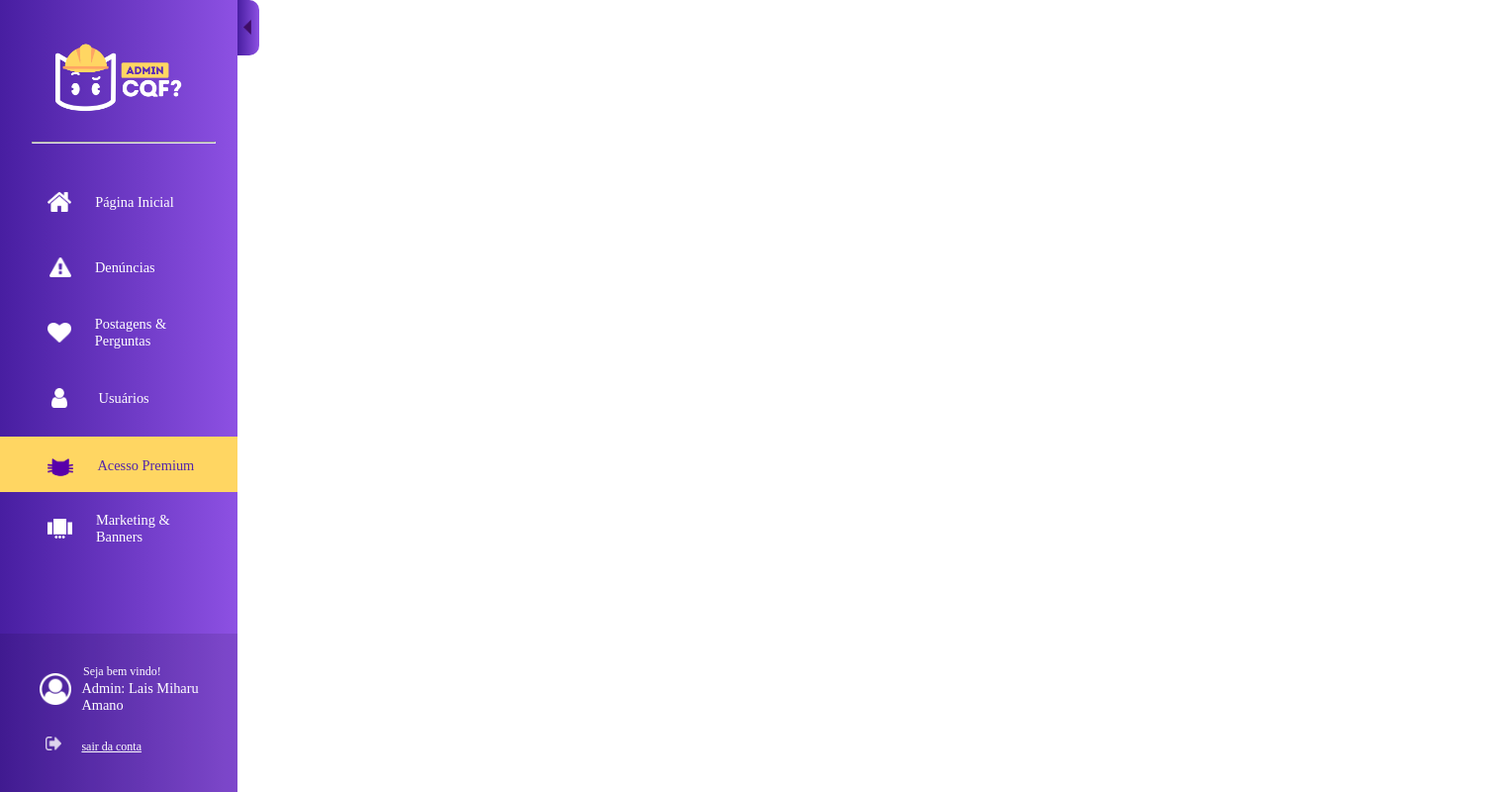
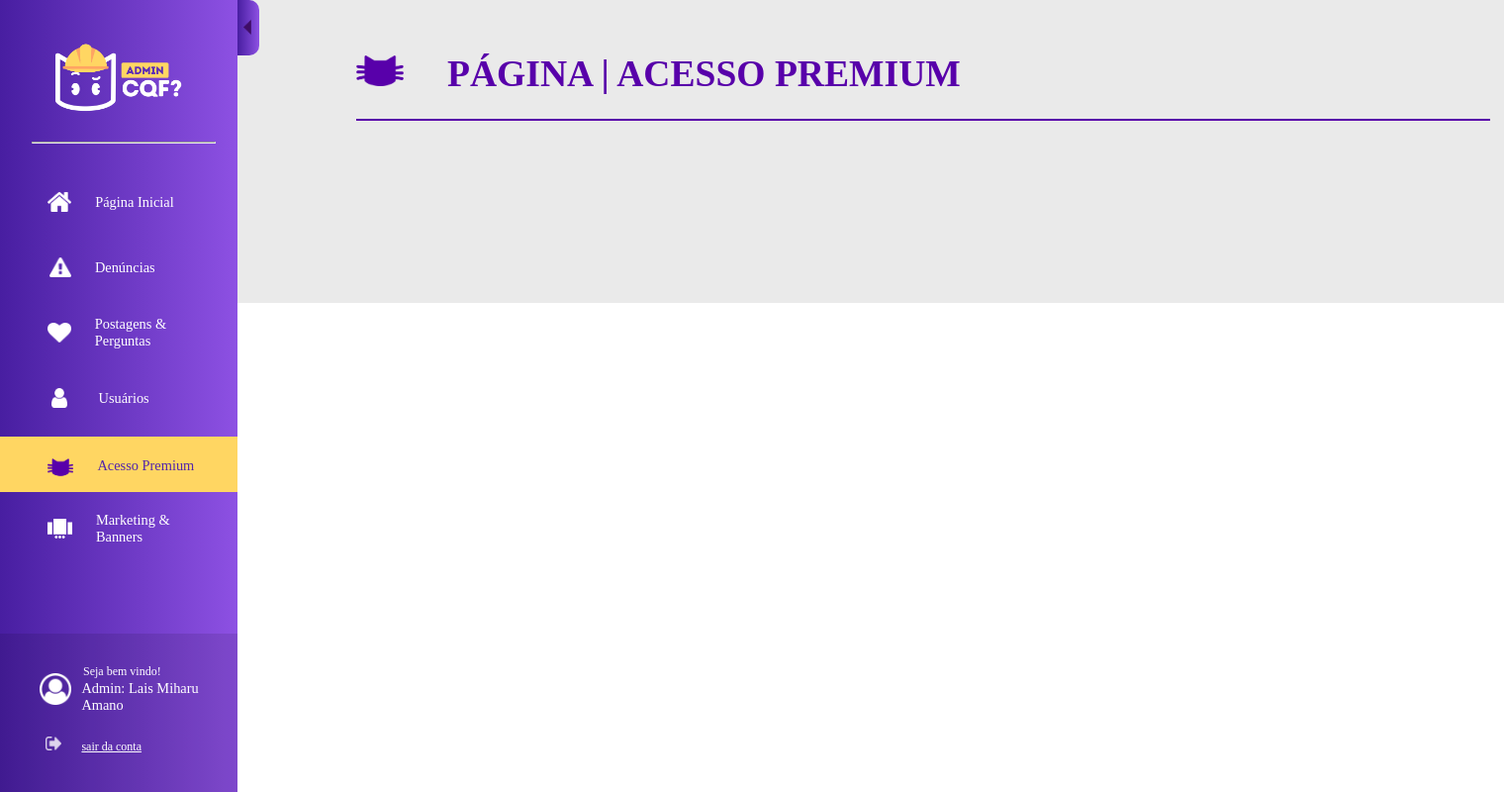
Before and after one commit to SofiaAlbuLima/COMO-QUE-FAZ, a Node server app: page /adm-premium in a window 1520 px wide. Shown: the whole page at 99% size. Run offline with Node 20, Linux system fonts and the light colour scheme.

Commit message:
tabelas administrativas - inicio 3

```diff
--- /dev/null
+++ b/app/public/css/style-adm-paginas.css
@@ -0,0 +1,35 @@
+main{
+    background-color: #EAEAEA;
+    padding: 3.3vh 0vh 10vh 22.5vh;
+}
+.imagem-pagina, .imagem-pagina-usuarios, .imagem-pagina-premium, .imagem-pagina-banners{
+    margin-right: 5vh;
+    display: inline-block;
+}
+.imagem-pagina{
+    width: 4vh;
+}
+.imagem-pagina-usuarios{
+    width: 3vh;
+}
+.imagem-pagina-premium{
+    width: 6vh;
+}
+.imagem-pagina-banners{
+    width: 5vh;
+}
+.titulo-pagina{
+    font-size: 4.7vh;
+    font-family: Heavitas;
+    color: #5800AA;
+    margin-bottom: 3vh;
+    display: inline-block;
+}
+.linha-pagina{
+    border: #5800AA 0.05vh solid;
+    width: 143vh;
+    margin-bottom: 3vh;
+}
+.conteudo-pagina{
+    width: 143vh;
+}
--- a/app/views/partial/administrar/adm-premium.ejs
+++ b/app/views/partial/administrar/adm-premium.ejs
@@ -7,14 +7,28 @@
    <meta name="viewport" content="width=device-width, initial-scale=1.0">
    <link rel="shortcut icon" href="imagens/favcon-adm.png" type="image/x-icon" />
 
+   <link rel="stylesheet" href="../css/style-adm-paginas.css">
+
    <title>Admin | Premium</title>
 </head>
 
 <body>
 
    <main>
+      <section class="conteudo-dispositivo mobile">
+      </section>
 
+      <section class="conteudo-dispositivo desktop">
+         <section class="titulo-linha-pagina">
+            <img src="imagens/iconRoxoPagina-premium.png" alt="" class="imagem-pagina-premium">
+            <h1 class="titulo-pagina">PÁGINA | ACESSO PREMIUM</h1>
+            <hr class="linha-pagina">
+         </section>
 
+         <section class="conteudo-pagina">
+
+         </section>
+      </section>
    </main>
 </body>
 
```
Also changed, not shown: app/views/partial/administrar/adm-banners.ejs (+14 -0 lines), app/views/partial/administrar/adm-denuncias.ejs (+14 -0 lines), app/views/partial/administrar/adm-postagens.ejs (+14 -0 lines), app/views/partial/administrar/adm-usuarios.ejs (+14 -0 lines), app/public/imagens/iconRoxoPagina-banners.png (added), app/public/imagens/iconRoxoPagina-denuncias.png (added), app/public/imagens/iconRoxoPagina-postagens.png (added), app/public/imagens/iconRoxoPagina-premium.png (added), app/public/imagens/iconRoxoPagina-usuarios.png (added).
